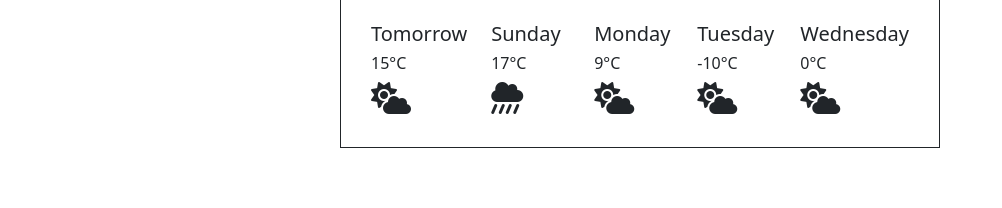
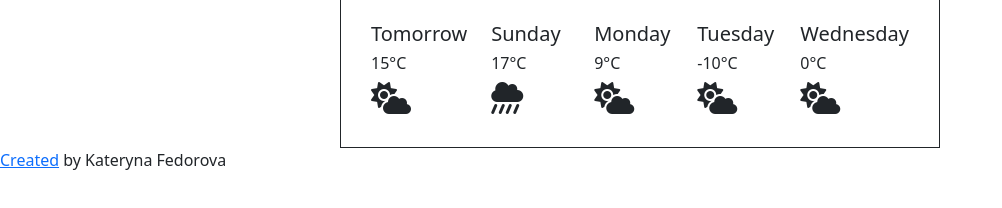
Before and after one commit to k-fedorova/weather-app, a website built with Parcel: page index.html in a window 1280 px wide. Shown: the part 254-462 px from the top of the page, without its empty margins (0-1002 px from the left). Built offline with nearby package versions, Linux system fonts and the light colour scheme.

Commit message:
Add link about  author

```diff
--- a/index.html
+++ b/index.html
@@ -75,6 +75,10 @@
         </div>
       </div>
     </div>
+    <a href="https://github.com/k-fedorova/weather-app" target="_blank"
+      >Created</a
+    >
+    by Kateryna Fedorova
     <script src="src.js"></script>
   </body>
 </html>
```
